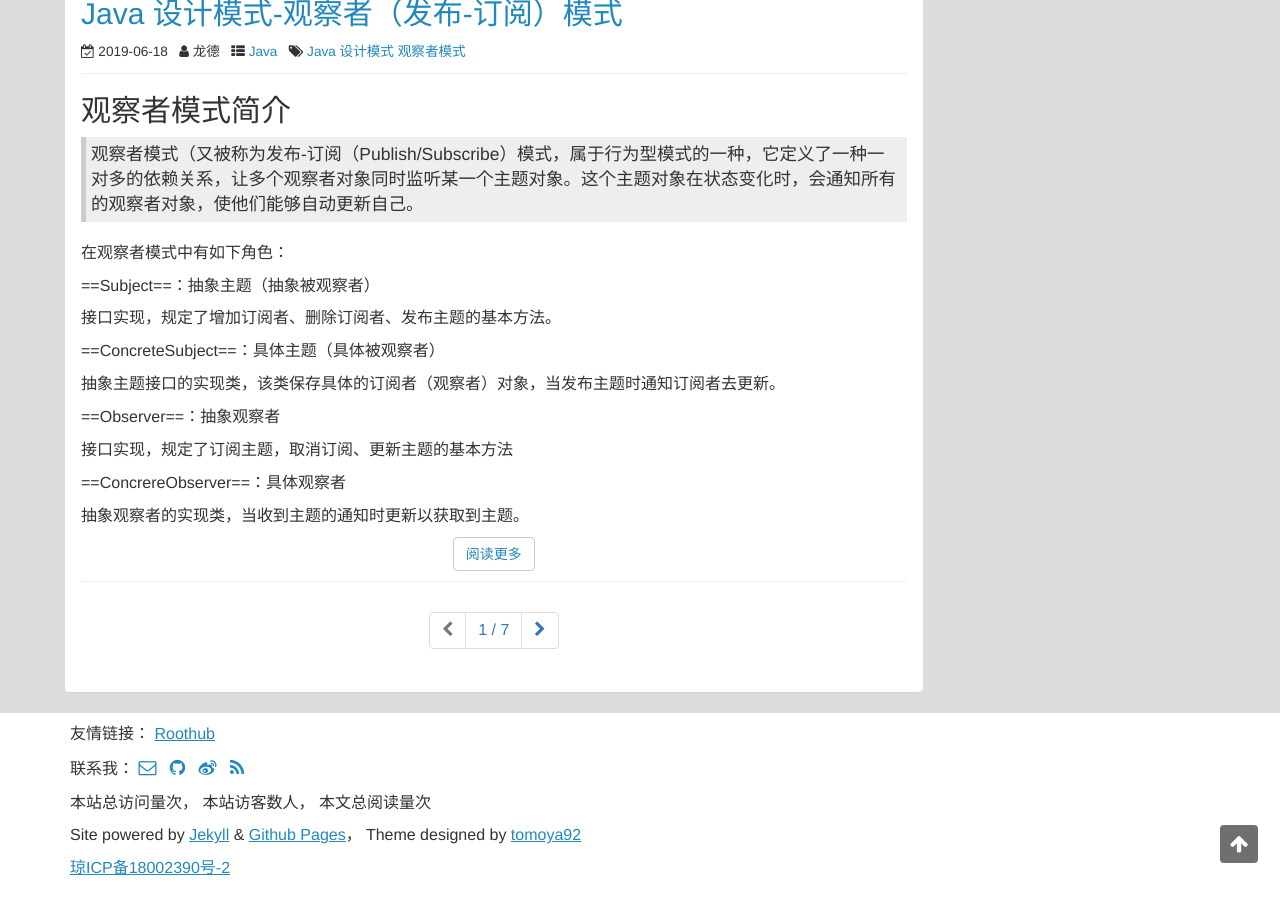
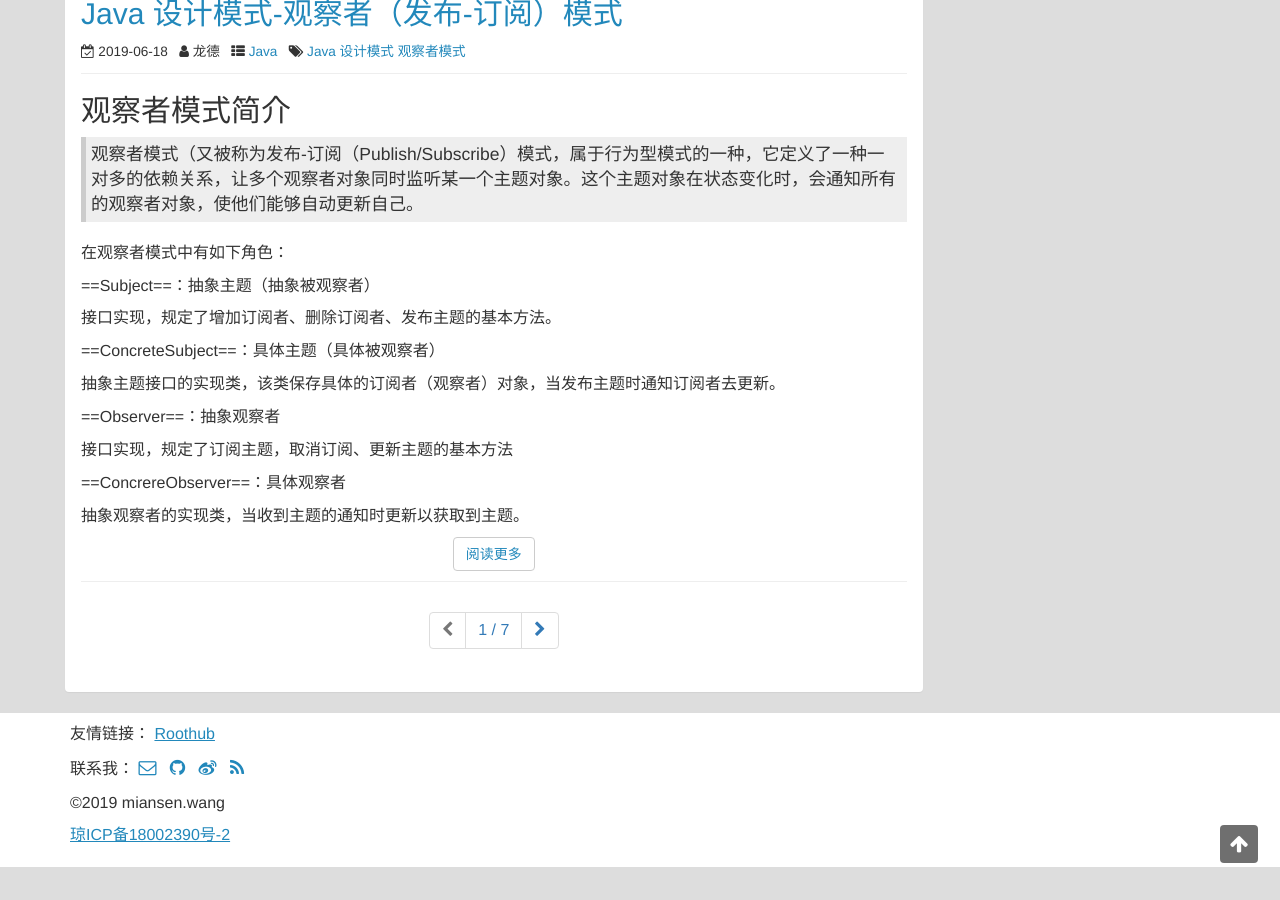
Before and after one commit to miansen/miansen.github.io, a Jekyll site: the page built from index.html, in a window 1280 px wide and 900 px high, scrolled down 5066 px. Built offline with Jekyll 4.4.1, drawn with Linux system fonts in a browser that asks for light colours; the list of posts is cut into pages by our own code; comment, search, counter and statistics services are not loaded; after the commit the page ends 5933 px from its top, so only the background shows below that.

Commit message:
update footer

```diff
--- a/_includes/footer.html
+++ b/_includes/footer.html
@@ -12,14 +12,15 @@
     <a href="https://weibo.com/{{site.weibo_username}}"><i class="fa fa-weibo"></i></a>&nbsp;&nbsp;
     <a href="{{ '/feed.xml' prepend: site.baseurl }}"><i class="fa fa-rss"></i></a>&nbsp;&nbsp;
   </p>
-  <p>
+  <!--<p>
     本站总访问量<span id="busuanzi_value_site_pv"></span>次，
     本站访客数<span id="busuanzi_value_site_uv"></span>人，
     本文总阅读量<span id="busuanzi_value_page_pv"></span>次
-  </p>
-  <p>
+  </p>-->
+  <!--<p>
     Site powered by <a href="https://jekyllrb.com/">Jekyll</a> & <a href="https://pages.github.com/">Github Pages</a>，
     Theme designed by <a href="https://github.com/tomoya92/tomoya92.github.io">tomoya92</a>
-  </p>
+  </p>-->
+  <p>©2019 miansen.wang</p>
   <p><a href="http://www.miibeian.gov.cn/">琼ICP备18002390号-2</a></p>
 </div>
--- a/_sass/main.scss
+++ b/_sass/main.scss
@@ -115,7 +115,7 @@ footer {
   background-color: #fff;
   padding: 10px 0;
   a {
-    text-decoration: underline;
+    text-decoration: none;
   }
   .contact {
     a {
```
